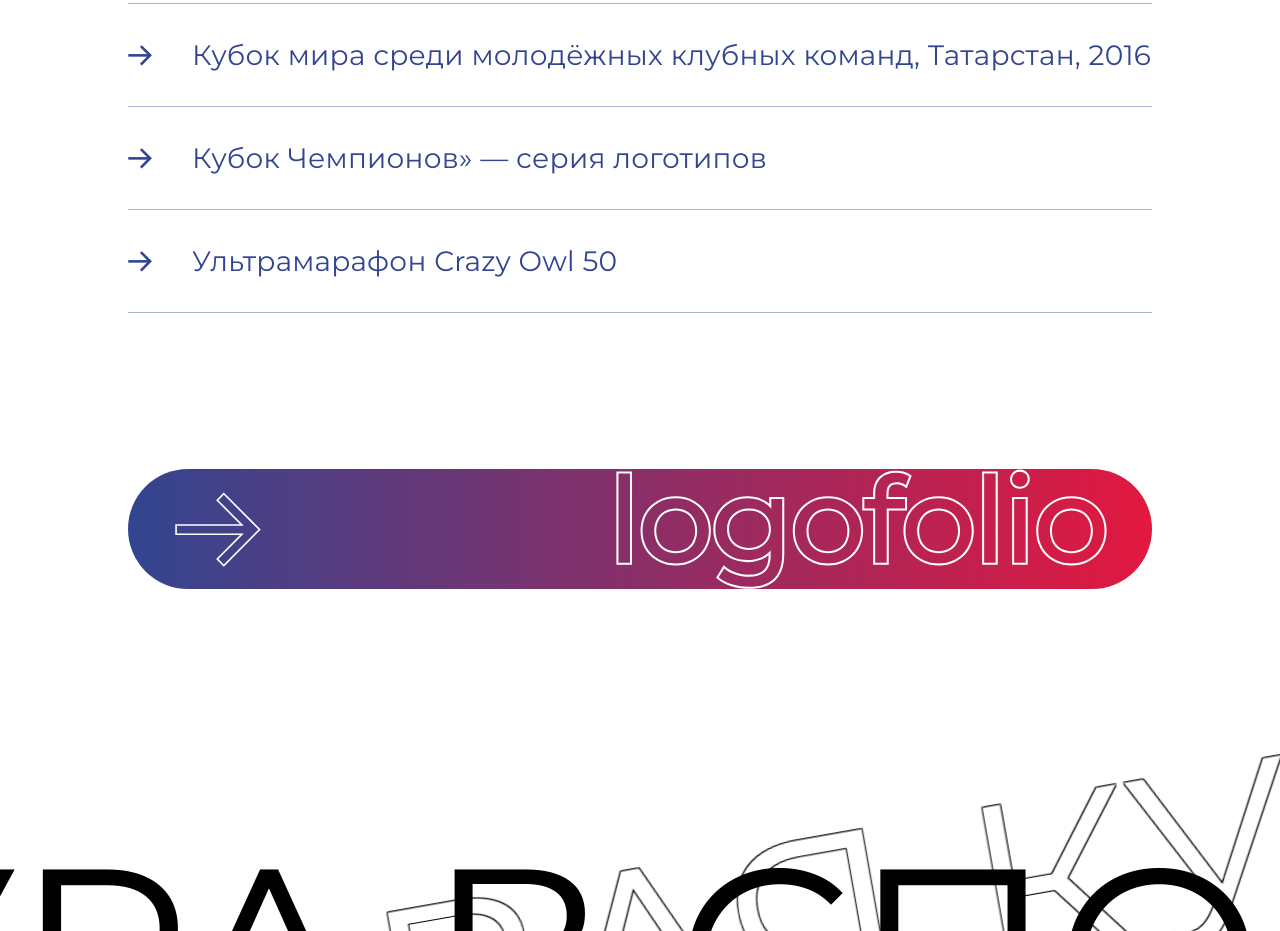
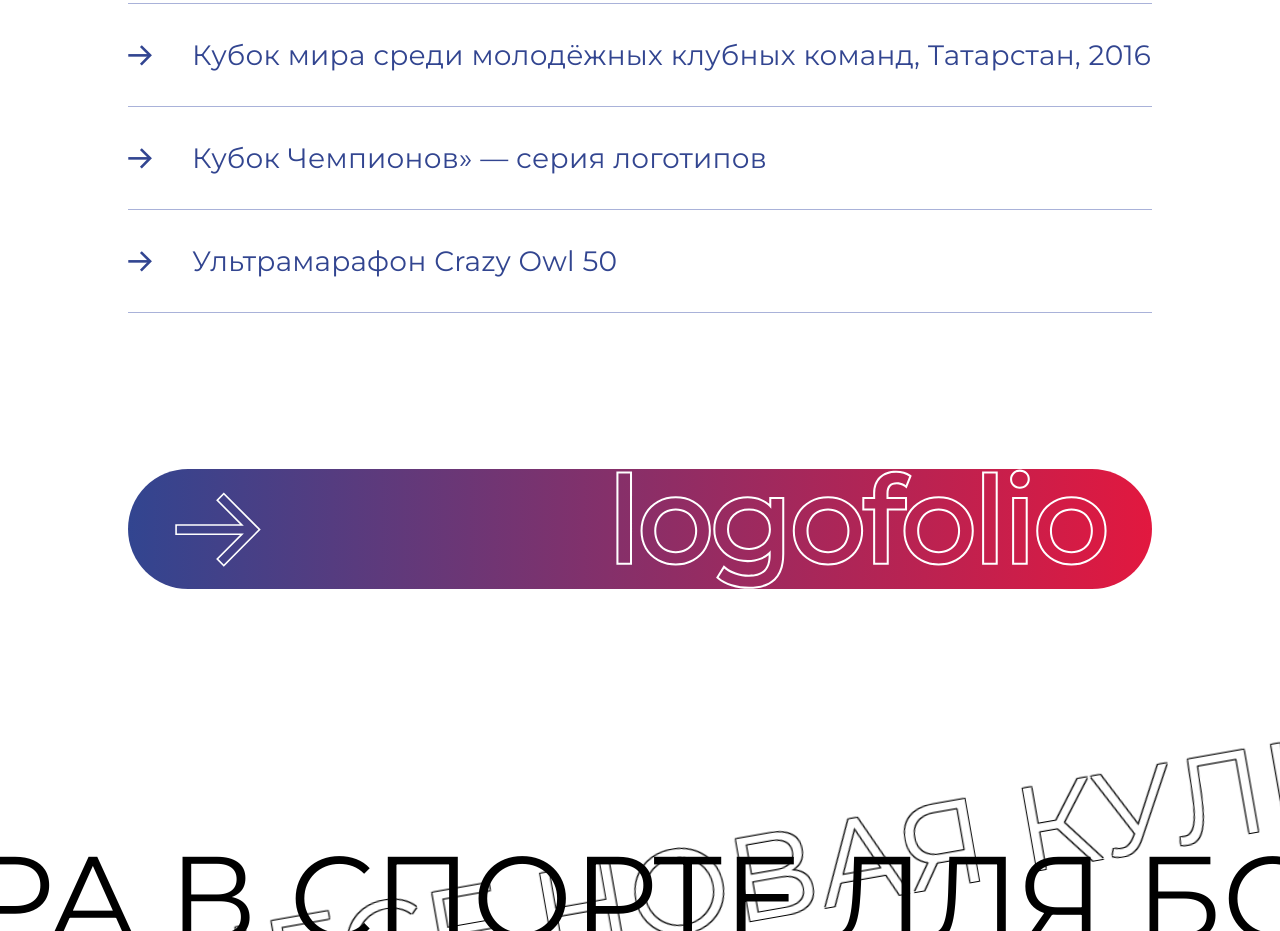
Before and after one commit to qqghst/sport-noise-v.2, a Next.js app: page / in a window 1280 px wide. Shown: the part 7820-8751 px from the top of the page. Built offline with nearby package versions, Linux system fonts and the light colour scheme.

Commit message:
replace all marquee

```diff
--- a/src/components/marquee-test/index.tsx
+++ b/src/components/marquee-test/index.tsx
@@ -2,27 +2,34 @@ import React from 'react';
 import styles from './styles.module.scss';
 import Marquee from 'react-fast-marquee';
 
-const MarqueeTest: React.FC = () => {
+interface IMarqueeTestProps {
+    text: string,
+    textBorder: string,
+    direction: 'left' | 'right' | 'up' | 'down' | undefined,
+    directionBorder: 'left' | 'right' | 'up' | 'down' | undefined,
+}
+
+const MarqueeTest: React.FC<IMarqueeTestProps> = ({text, textBorder, direction, directionBorder}) => {
     return (
         <>
-            <div className='relative flex justify-center items-center overflow-hidden text-[100px] lg:text-[246.51px] uppercase mt-[100px] py-[80px]'>
+            <div className='relative flex justify-center items-center overflow-hidden text-[100px] lg:text-[118.88px] uppercase mt-[100px] py-[120px]'>
                 <div className=''>
                     <Marquee
-                        speed={180}
+                        speed={140}
                         gradient={false}
-                        direction='left'>
+                        direction={direction}>
                         <h2 className='first'>
-                            Новая культура в спорте для больших побед в бизнесе
+                            {text}
                         </h2>
                     </Marquee>
                 </div>
                 <div className='absolute -rotate-[10deg]'>
                     <Marquee
-                        speed={100}
+                        speed={80}
                         gradient={false}
-                        direction='right'>
+                        direction={directionBorder}>
                         <h2 className={`${styles.second}`}>
-                            Новая культура в спорте для больших побед в бизнесе
+                            {textBorder}
                         </h2>
                     </Marquee>
                 </div>
--- a/src/pages/index.tsx
+++ b/src/pages/index.tsx
@@ -31,17 +31,34 @@ export default function Home() {
                 direction='right'
                 text='Новая культура в спорте для больших побед в бизнесе&nbsp;'
             /> */}
-            <MarqueeTest />
+            <MarqueeTest
+                text='Новая культура в спорте для больших побед в бизнесе&nbsp;'
+                textBorder='Новая культура в спорте для больших побед в бизнесе&nbsp;'
+                direction='left'
+                directionBorder='right'
+            />
             <Services />
-            <MarqueeText
+            {/* <MarqueeText
                 direction='left'
                 text='Играй ярко и побеждай красиво&nbsp;'
+            /> */}
+            <MarqueeTest
+                text='Играй ярко и побеждай красиво&nbsp;'
+                textBorder='Играй ярко и побеждай красиво&nbsp;'
+                direction='right'
+                directionBorder='left'
             />
 
             <AboutSecond />
-            <MarqueeText
+            {/* <MarqueeText
                 direction='right'
                 text='Начнём новую историю ваших побед&nbsp;'
+            /> */}
+            <MarqueeTest
+                text='Начнём новую историю ваших побед&nbsp;'
+                textBorder='Начнём новую историю ваших побед&nbsp;'
+                direction='left'
+                directionBorder='right'
             />
             <Footer />
         </>
```
